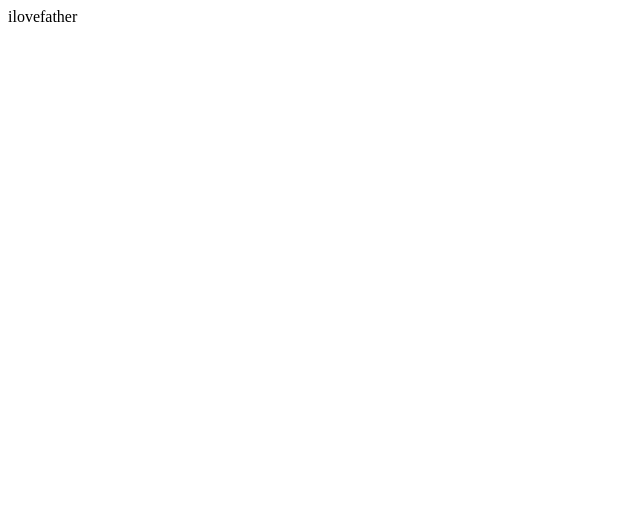
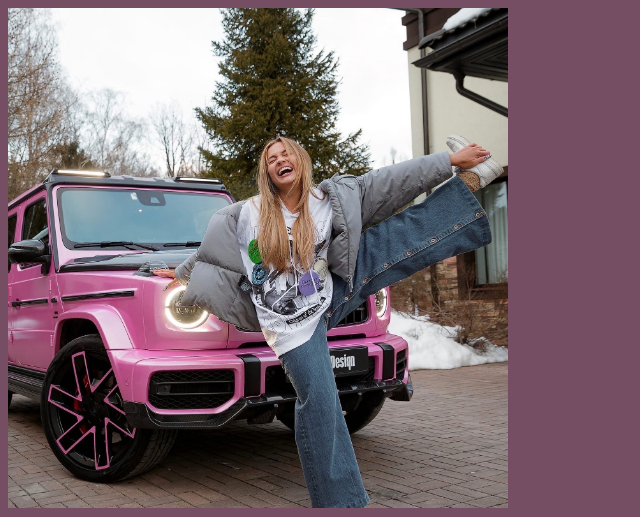
Before and after one commit to ilovem0m/ilovem0m.github.io, a plain HTML site: page index.html in a window 1280 px wide. Shown: the top 517 px of the page, without its empty margins (0-640 px from the left). Drawn offline with Linux system fonts and the light colour scheme.

Commit message:
Add files via upload

```diff
--- a/index.html
+++ b/index.html
@@ -4,8 +4,27 @@
     <meta charset="UTF-8">
     <meta name="viewport" content="width=device-width, initial-scale=1.0">
     <title>Document</title>
+    <style>
+        .egorkrid{
+            width: 500px;
+
+        }
+        body{
+            text-align: left;
+            background-color: rgb(117, 78, 99);
+            font-family: Georgia, 'Times New Roman', Times, serif;
+            font-size: 50px;
+        }
+        .-_-{
+            font-family: Georgia, 'Times New Roman', Times, serif;
+        }
+    </style>
 </head>
 <body>
-    ilovefather
+
+<img class="egorkrid" src="love.jpg" alt="">
+<div>karnavanal market<br></div>
+<div class="-_-"
+
 </body>
 </html>
```
Also changed, not shown: love.jpg (added).
